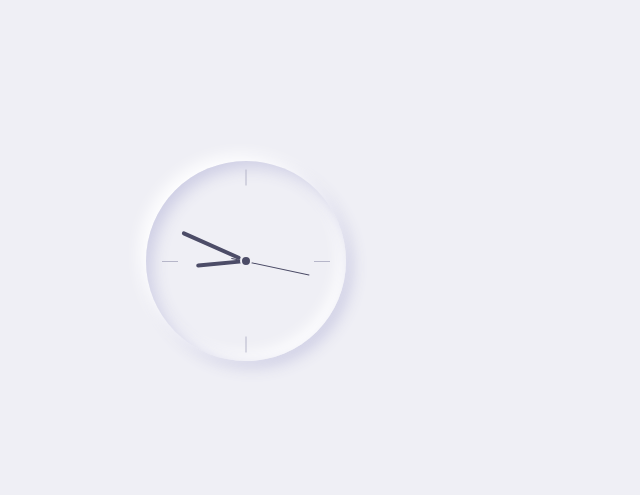
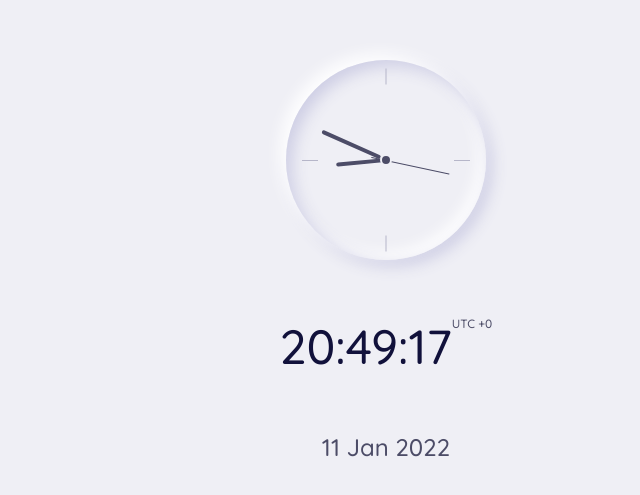
Before and after one commit to paulinapawelczyk/fancy_clock, a plain HTML site: page index.html in a window 1280 px wide. Shown: the part 139-634 px from the top of the page, without its empty margins (254-894 px from the left). Drawn offline with nearby package versions, Linux system fonts and the light colour scheme.

Commit message:
Add content, styling and js for data block

```diff
--- a/assets/css/styles.css
+++ b/assets/css/styles.css
@@ -14,7 +14,7 @@
   /* Font Typography Weight*/
   --body-font: 'Quicksand', sans-serif;
   --font-size-large: 3rem; /* 48px */
-  --font-size-medium: 0.815rem; /* 13px */
+  --font-size-medium: 1.5rem;
   --font-size-small: 0.75rem; /* 12px */
   --font-size-smallest: 0.625rem; /* 10px */
 
@@ -63,6 +63,7 @@ body {
 .container {
   max-width: 968px;
   margin: 0 var(--mb-1);
+  margin: 0 auto;
 }
 
 /* clock */
@@ -73,6 +74,7 @@ body {
 
 .clock__content {
   align-self: center;
+  row-gap: 3.5rem;
 }
 
 .clock__circle {
@@ -183,3 +185,27 @@ body {
   border-radius: 0.75rem;
   z-index: var(--z-normal);
 }
+
+.clock__text {
+  display: flex;
+  justify-content: center;
+}
+
+.clock__text-hour,
+.clock__text-minutes,
+.clock__text-seconds {
+  font-size: var(--font-size-large);
+  font-weight: var(--font-weight-medium);
+  color: var(--title-color);
+}
+
+.clock__text-zone {
+  font-weight: var(--font-weight-medium);
+  font-size: var(--font-size-small);
+}
+
+.clock__date {
+  text-align: center;
+  font-size: var(--font-size-medium);
+  font-weight: var(--font-weight-medium);
+}
--- a/assets/js/main.js
+++ b/assets/js/main.js
@@ -1,3 +1,4 @@
+// clock consts
 const hour = document.getElementById('clock-hour');
 const minutes = document.getElementById('clock-minutes');
 const seconds = document.getElementById('clock-seconds');
@@ -18,3 +19,70 @@ const clock = () => {
 };
 
 setInterval(clock, 1000); //launch clock function each 1s
+
+//text block consts
+const textHours = document.getElementById('text-hour');
+const textMinutes = document.getElementById('text-minutes');
+const textSeconds = document.getElementById('text-seconds');
+const textZone = document.getElementById('text-zone');
+const dateDay = document.getElementById('text-day');
+const dateMonth = document.getElementById('text-month');
+const dateYear = document.getElementById('text-year');
+
+// Text block changes
+const textDate = () => {
+  let date = new Date();
+
+  let hh = date.getHours();
+  let mm = date.getMinutes();
+  let ss = date.getSeconds();
+  let zone = date.getTimezoneOffset() / -60;
+  let day = date.getDate();
+  let month = date.getMonth();
+  let year = date.getFullYear();
+
+  if (hh < 10) {
+    textHours.innerText = `0${hh}:`;
+  } else {
+    textHours.innerText = `${hh}:`;
+  }
+
+  if (mm < 10) {
+    textMinutes.innerText = `0${mm}:`;
+  } else {
+    textMinutes.innerText = `${mm}:`;
+  }
+
+  if (ss < 10) {
+    textSeconds.innerText = `0${ss}`;
+  } else {
+    textSeconds.innerText = `${ss}`;
+  }
+
+  if (Math.sign(zone) === -1) {
+    textZone.innerText = `UTC ${zone}`;
+  } else {
+    textZone.innerText = `UTC +${zone}`;
+  }
+
+  dateDay.innerText = day;
+
+  const months = [
+    'Jan',
+    'Feb',
+    'Mar',
+    'Apr',
+    'May',
+    'Jun',
+    'Jul',
+    'Aug',
+    'Sep',
+    'Nov',
+    'Dec',
+  ];
+
+  dateMonth.innerText = `${months[month]}`;
+  dateYear.innerText = year;
+};
+
+setInterval(textDate, 1000); //launch clock function each 1s
--- a/index.html
+++ b/index.html
@@ -26,6 +26,17 @@
                     <div class="clock__minutes" id="clock-minutes"></div>
                     <div class="clock__seconds" id="clock-seconds"></div>
                 </div>
+                <div class="clock__text">
+                    <div class="clock__text-hour" id="text-hour"></div>
+                    <div class="clock__text-minutes" id="text-minutes"></div>
+                    <div class="clock__text-seconds" id="text-seconds"></div>
+                    <div class="clock__text-zone" id="text-zone"></div>
+                </div>
+                <div class="clock__date">
+                    <span class="clock_date-day" id="text-day"></span>
+                    <span class="clock__date-month" id="text-month"></span>
+                    <span class="clock__date-year" id="text-year"></span>
+                </div>
             </div>
         </div>
     </section>
```
